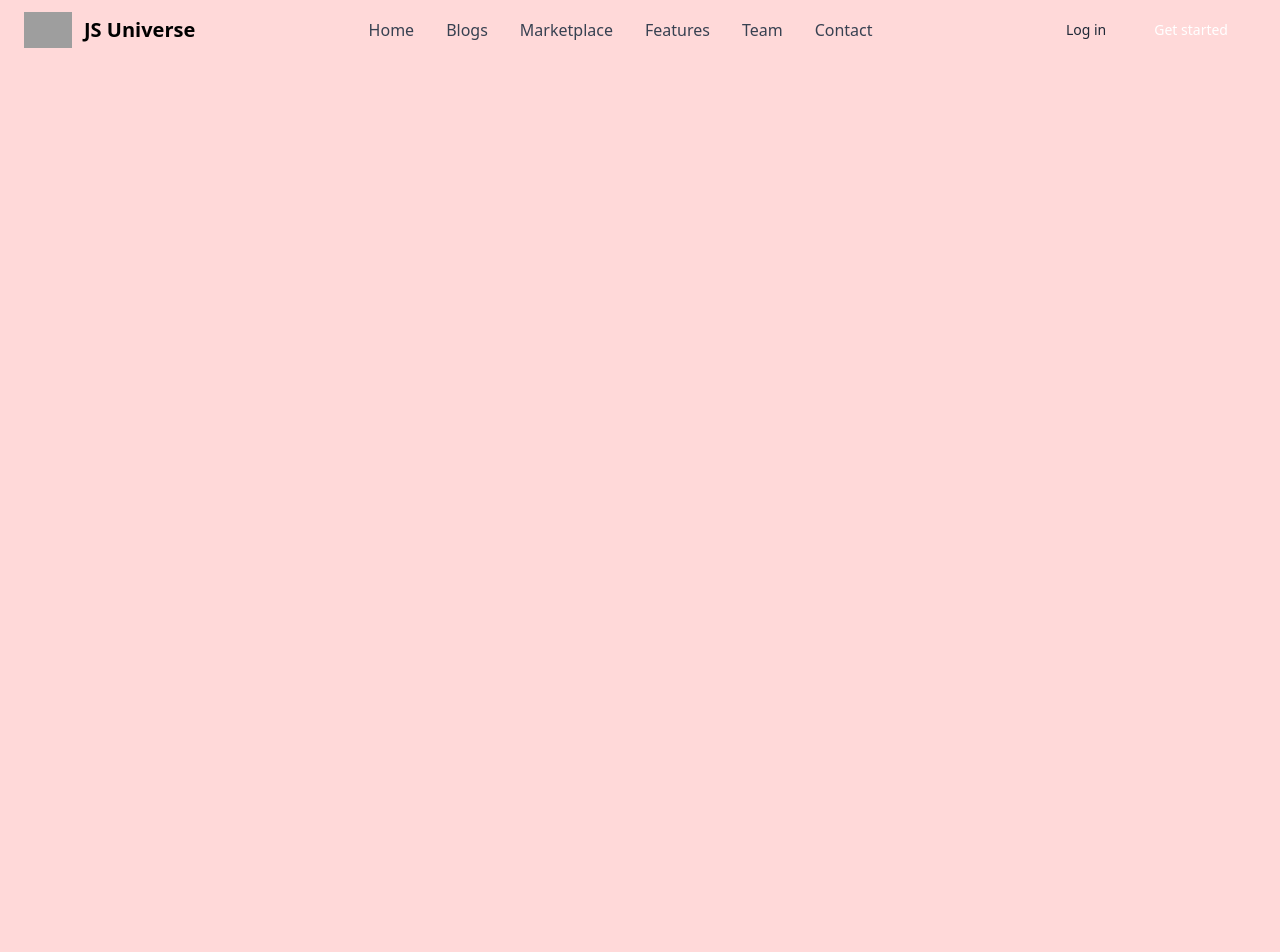
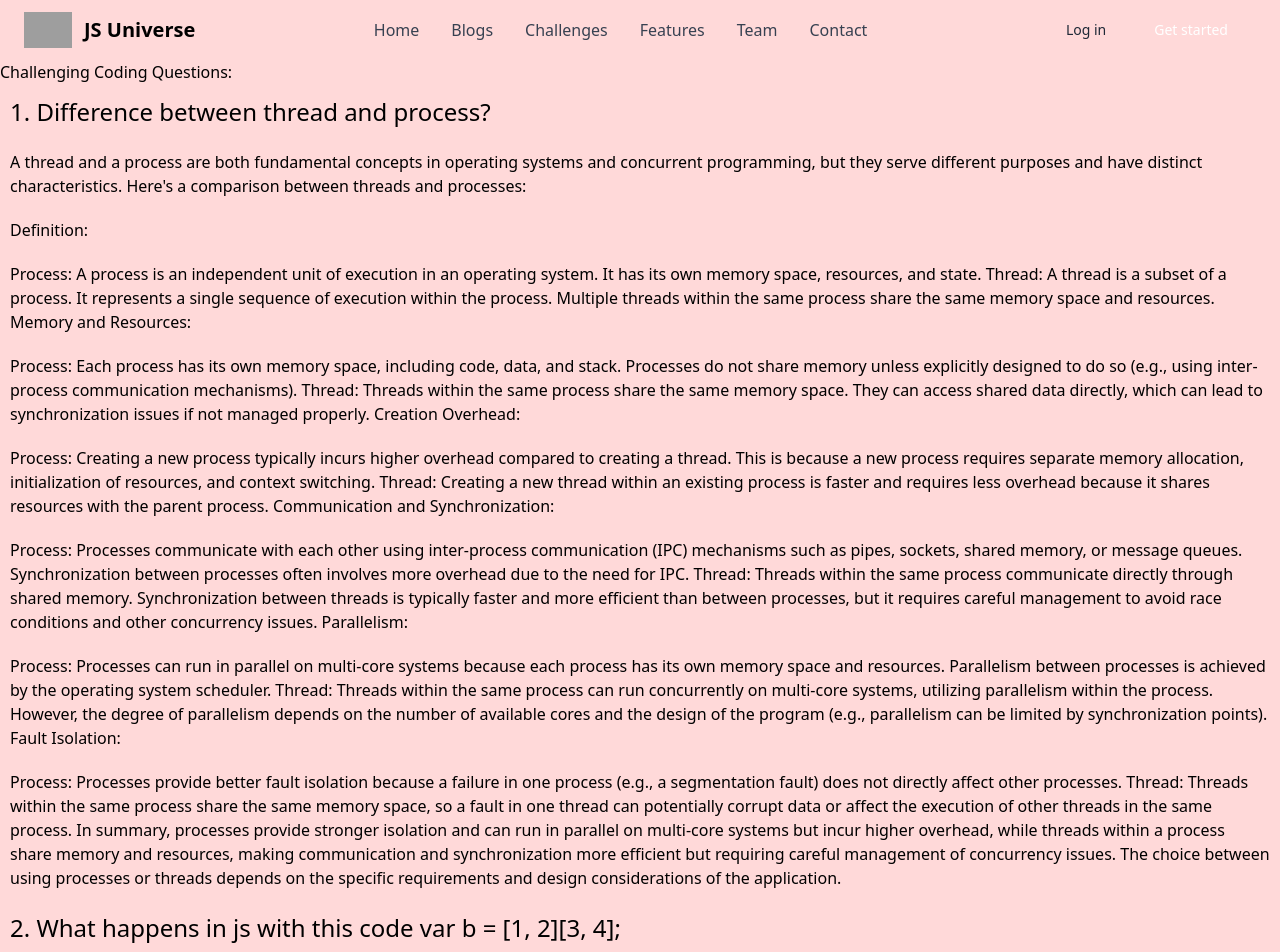
Before and after one commit to dineshsanala4/js-universe, a React (Create React App) app: page /challenges in a window 1280 px wide. Shown: the top 952 px of the page. Before the commit the page ends 800 px from the top, so only its background shows below. Built offline with nearby package versions, Linux system fonts and the light colour scheme; grey boxes are pictures that could not be loaded.

Commit message:
challenges page added

```diff
--- a/src/App.tsx
+++ b/src/App.tsx
@@ -3,6 +3,7 @@ import Header from "./Components/Header";
 import { BrowserRouter as Router, Route, Routes } from "react-router-dom";
 import BlogContainer from "./Components/BlogContainer";
 import Home from "./Components/Home";
+import Challenges from "./Components/Challenges/Challenges";
 
 function App() {
   return (
@@ -12,6 +13,7 @@ function App() {
         <Routes>
           <Route path="/" element={<Home />} />
           <Route path="/blogs" element={<BlogContainer />} />
+          <Route path="/challenges" element={<Challenges />} />
         </Routes>
       </div>
     </Router>
--- /dev/null
+++ b/src/Components/Challenges/Challenges.css
@@ -0,0 +1,7 @@
+.question {
+    font-size: 24px;
+    padding: 10px;
+}
+.answer p {
+    padding: 10px;
+}
--- /dev/null
+++ b/src/Components/Challenges/Challenges.tsx
@@ -0,0 +1,96 @@
+import "./Challenges.css";
+
+function Challenges() {
+  return (
+    <>
+      <div className="challenges-container">
+        <div className="heading-text">Challenging Coding Questions:</div>
+        <div className="question">
+          1. Difference between thread and process?
+        </div>
+        <div className="answer">
+          <p>
+            A thread and a process are both fundamental concepts in operating
+            systems and concurrent programming, but they serve different
+            purposes and have distinct characteristics. Here's a comparison
+            between threads and processes:
+          </p>
+
+          <p>Definition:</p>
+
+          <p>
+            Process: A process is an independent unit of execution in an
+            operating system. It has its own memory space, resources, and state.
+            Thread: A thread is a subset of a process. It represents a single
+            sequence of execution within the process. Multiple threads within
+            the same process share the same memory space and resources. Memory
+            and Resources:
+          </p>
+
+          <p>
+            Process: Each process has its own memory space, including code,
+            data, and stack. Processes do not share memory unless explicitly
+            designed to do so (e.g., using inter-process communication
+            mechanisms). Thread: Threads within the same process share the same
+            memory space. They can access shared data directly, which can lead
+            to synchronization issues if not managed properly. Creation
+            Overhead:
+          </p>
+
+          <p>
+            Process: Creating a new process typically incurs higher overhead
+            compared to creating a thread. This is because a new process
+            requires separate memory allocation, initialization of resources,
+            and context switching. Thread: Creating a new thread within an
+            existing process is faster and requires less overhead because it
+            shares resources with the parent process. Communication and
+            Synchronization:
+          </p>
+
+          <p>
+            Process: Processes communicate with each other using inter-process
+            communication (IPC) mechanisms such as pipes, sockets, shared
+            memory, or message queues. Synchronization between processes often
+            involves more overhead due to the need for IPC. Thread: Threads
+            within the same process communicate directly through shared memory.
+            Synchronization between threads is typically faster and more
+            efficient than between processes, but it requires careful management
+            to avoid race conditions and other concurrency issues. Parallelism:
+          </p>
+
+          <p>
+            Process: Processes can run in parallel on multi-core systems because
+            each process has its own memory space and resources. Parallelism
+            between processes is achieved by the operating system scheduler.
+            Thread: Threads within the same process can run concurrently on
+            multi-core systems, utilizing parallelism within the process.
+            However, the degree of parallelism depends on the number of
+            available cores and the design of the program (e.g., parallelism can
+            be limited by synchronization points). Fault Isolation:
+          </p>
+
+          <p>
+            Process: Processes provide better fault isolation because a failure
+            in one process (e.g., a segmentation fault) does not directly affect
+            other processes. Thread: Threads within the same process share the
+            same memory space, so a fault in one thread can potentially corrupt
+            data or affect the execution of other threads in the same process.
+            In summary, processes provide stronger isolation and can run in
+            parallel on multi-core systems but incur higher overhead, while
+            threads within a process share memory and resources, making
+            communication and synchronization more efficient but requiring
+            careful management of concurrency issues. The choice between using
+            processes or threads depends on the specific requirements and design
+            considerations of the application.
+          </p>
+        </div>
+
+        <div className="question">
+          2. What happens in js with this code var b = [1, 2][3, 4];
+        </div>
+      </div>
+    </>
+  );
+}
+
+export default Challenges;
--- a/src/Components/Header.js
+++ b/src/Components/Header.js
@@ -84,12 +84,12 @@ function Header() {
                 </Link>
               </li>
               <li>
-                <a
-                  href="#"
+                <Link
                   className="block py-2 pr-4 pl-3 text-gray-700 border-b border-gray-100 hover:bg-gray-50 lg:hover:bg-transparent lg:border-0 lg:hover:text-primary-700 lg:p-0 dark:text-gray-400 lg:dark:hover:text-white dark:hover:bg-gray-700 dark:hover:text-white lg:dark:hover:bg-transparent dark:border-gray-700"
+                  to="/challenges"
                 >
-                  Marketplace
-                </a>
+                  Challenges
+                </Link>
               </li>
               <li>
                 <a
```
